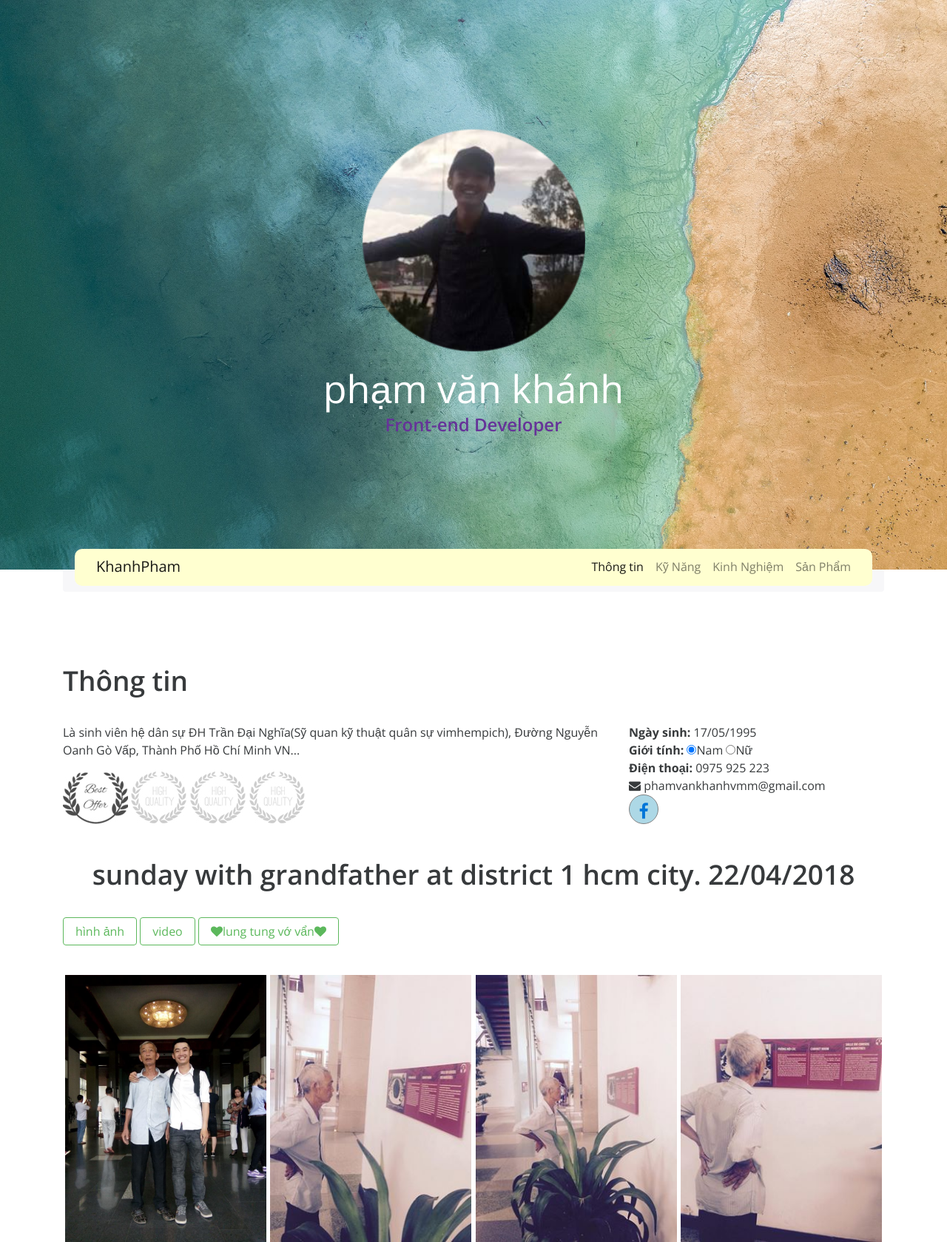
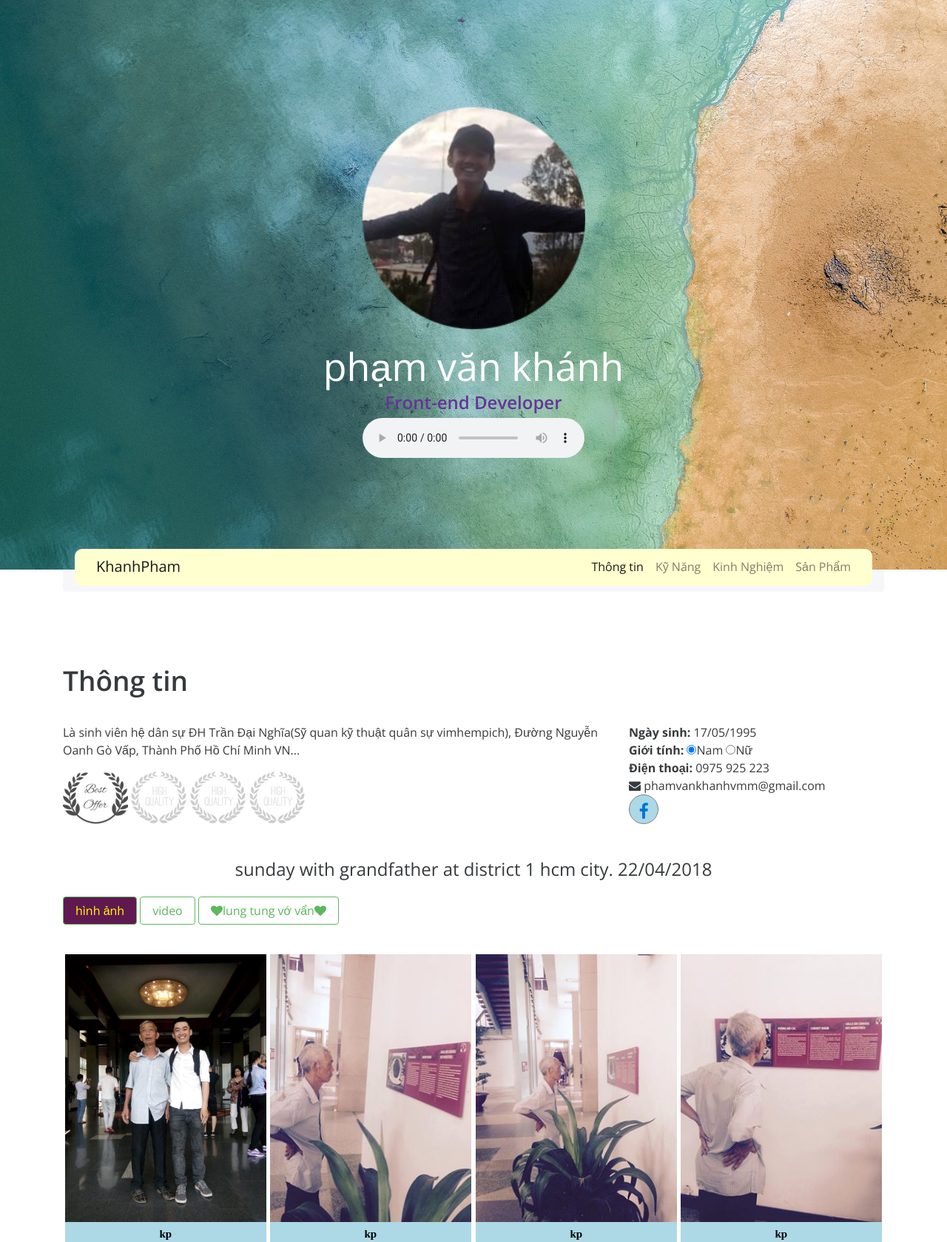
Before and after one commit to phamvankhanh223/phamvankhanh223.github.io, a PHP site: page / in a window 1280 px wide. Shown: the top 1679 px of the page at 74% size. Run offline with PHP 8.4, Linux system fonts and the light colour scheme; some libraries are stand-ins or nearby versions.

Commit message:
them audio cho mp3

```diff
--- a/1.css
+++ b/1.css
@@ -143,6 +143,27 @@
 
 *{margin: 0; padding: 0;}
 
+.khoiaudio {
+    opacity: 0;transition: 0.5s;
+    transform: scale(0.5);
+    animation-delay: 2s;
+    animation:dilen 1s forwards;
+}
+
+@-webkit-keyframes dilen{
+    0% {opacity:0;transform: scale(0.5);}
+    100%{opacity:1;transform: scale(1);}
+}
+
+span.btn.btn-outline-success.duocchon {
+    background-color: #601851;
+    color: yellow;
+}
+
+span.btn.btn-outline-success.duocchon:hover {
+    background-color: #1d4260;
+}
+
 .noidung {
     margin-top: 40px;
 }
--- a/index.html
+++ b/index.html
@@ -35,6 +35,11 @@
  			<img src="images/avatar.png">
  			<h3 class="ten">phạm văn khánh</h3>
  			<h4 class="nghenghiep">Front-end Developer</h4>
+ 			<div class="khoiaudio">
+ 				<audio controls autoplay>
+				  <source src="mp3/1.mp3" type="audio/ogg">
+				</audio>
+			</div>
  		</div>
  	</div> <!-- het anh lon top -->
  	<div class="menu">
@@ -121,11 +126,11 @@
 
 <!-- khoi làm màu -->
 
-<div class="container mt-3">
+<div class="container mt-3 khoilammau">
 	<div class="row">
 		<div class="col-sm-12">
-			<h3 class="tieude text-xs-center">sunday with grandfather at district 1 hcm city. 22/04/2018 </h3>
-			<span class="btn btn-outline-success">hình ảnh</span>
+			<h4 class="tieude text-xs-center mb-2">sunday with grandfather at district 1 hcm city. 22/04/2018 </h4>
+			<span class="btn btn-outline-success duocchon">hình ảnh</span>
 			<span class="btn btn-outline-success">video</span>
 			<span class="btn btn-outline-success"><i class="fa fa-heart"></i>lung tung vớ vẩn<i class="fa fa-heart"></i></span>
 		</div>
```
Also changed, not shown: 1 other file. Lines whose indentation alone changed are shown as unchanged.
